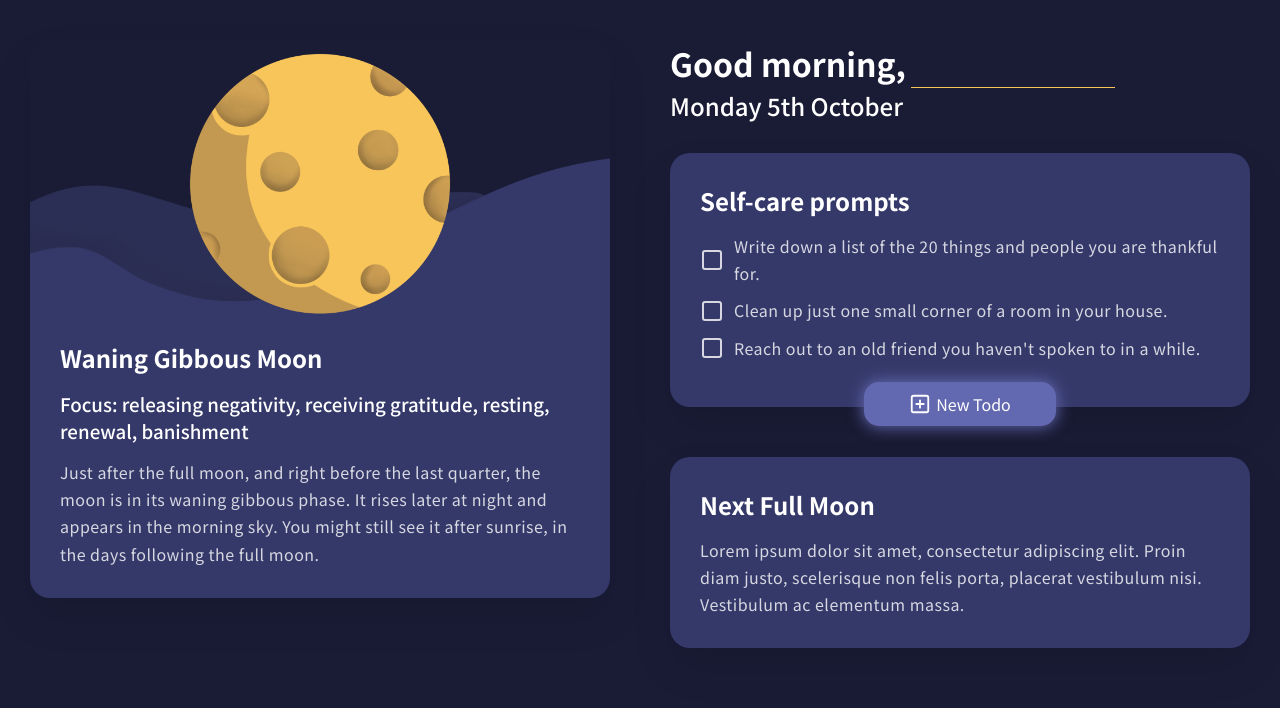
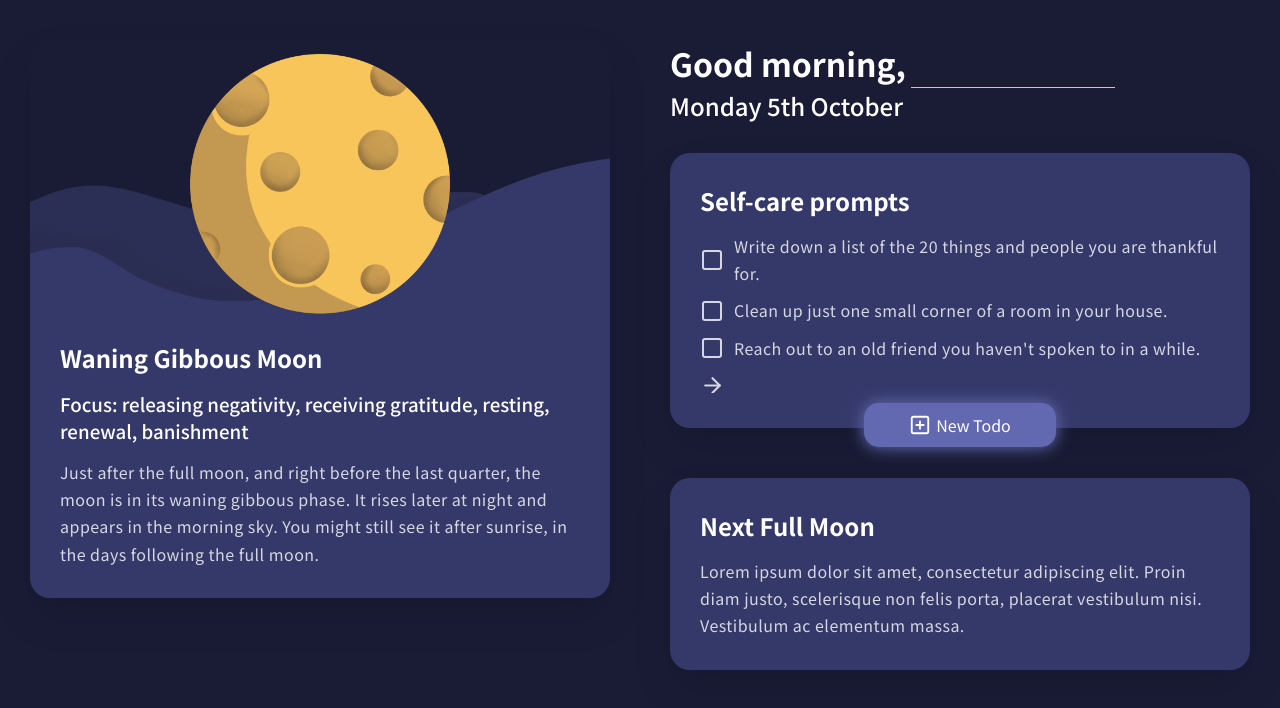
Before and after one commit to paulinemss/moonlight, a React (Create React App) app: page / in a window 1280 px wide. Both pictures are taken after a click on the button "New Todo". Shown: the top 708 px of the page. Built offline with nearby package versions, Linux system fonts and the light colour scheme.

Commit message:
Add feature to allow user to add their own prompts

```diff
--- a/src/components/Activities.js
+++ b/src/components/Activities.js
@@ -1,5 +1,5 @@
 import React from 'react';
-import { FiSquare, FiCheckSquare, FiPlusSquare } from 'react-icons/fi';
+import { FiSquare, FiCheckSquare, FiPlusSquare, FiArrowRight } from 'react-icons/fi';
 
 let usedTodos = [];
 
@@ -9,11 +9,18 @@ class Activities extends React.Component {
 
     this.state = {
       threeTodos: [],
-      completedTodos: []
+      completedTodos: [],
+      inputHidden: 'inputtodo__hidden',
+      inputValue: '',
+      userInput: [],
+      mergedTodos: []
     }
 
     this.getThreeTodos = this.getThreeTodos.bind(this)
     this.toggleCheckbox = this.toggleCheckbox.bind(this)
+    this.toggleTodosInput = this.toggleTodosInput.bind(this)
+    this.handleChange = this.handleChange.bind(this)
+    this.handleSubmit = this.handleSubmit.bind(this)
   }
 
   getThreeTodos (allTodos, moonPhase) {
@@ -51,6 +58,29 @@ class Activities extends React.Component {
     localStorage.setItem('completedTodos', JSON.stringify(completedTodos));
   }
 
+  toggleTodosInput () {
+    if (this.state.inputHidden === 'inputtodo__hidden') {
+      this.setState({ inputHidden: '' });
+    } else {
+      this.setState({ inputHidden: 'inputtodo__hidden' });
+    }
+  }
+
+  handleChange (event) {
+    this.setState({ inputValue: event.target.value });
+  }
+
+  handleSubmit (event) {
+    const { now } = this.props;
+    const today = `${now.getDate()}-${now.getMonth() + 1}-${now.getFullYear()}`;
+
+    const newUserInput = this.state.userInput.slice();
+    newUserInput.push(this.state.inputValue);
+
+    this.setState({ userInput: newUserInput });
+    localStorage.setItem(`userInput-${today}`, JSON.stringify(newUserInput));
+  }
+
   componentDidMount () {
     const { todos, moonPhase, now } = this.props;
     const today = `${now.getDate()}-${now.getMonth() + 1}-${now.getFullYear()}`;
@@ -62,13 +92,27 @@ class Activities extends React.Component {
     }
 
     // checking if three todos have already been rendered and saved to local storage today
-    const savedDailyTodos = JSON.parse(localStorage.getItem(today));
-    if (savedDailyTodos) {
-      this.setState({ threeTodos: savedDailyTodos })
+    const savedDailyTodos = JSON.parse(
+      localStorage.getItem(`threeToDos-${today}`)
+    );
+    const savedUserInput = JSON.parse(
+      localStorage.getItem(`userInput-${today}`)
+    );
+
+    if (savedDailyTodos && savedUserInput) {
+      const mergedTodos = savedDailyTodos.concat(savedUserInput);
+      this.setState({ threeTodos: savedDailyTodos });
+      this.setState({ userInput: savedUserInput });
+      this.setState({ mergedTodos: mergedTodos });
     } else {
       const threeTodos = this.getThreeTodos(todos, moonPhase);
       this.setState({ threeTodos: threeTodos })
-      localStorage.setItem(today, JSON.stringify(threeTodos));
+      localStorage.setItem(`threeToDos-${today}`, JSON.stringify(threeTodos));
+      if (savedUserInput) {
+        const mergedTodos = threeTodos.concat(savedUserInput);
+        this.setState({ userInput: savedUserInput });
+        this.setState({ mergedTodos: mergedTodos });
+      }
     }
 
     // checking if there are already completed daily todos
@@ -80,11 +124,23 @@ class Activities extends React.Component {
   }
 
   render () {
+
+    let selfCarePrompts = [];
+
+    if (this.state.mergedTodos.length > 0) {
+      selfCarePrompts = this.state.mergedTodos.slice();
+    } else {
+      selfCarePrompts = this.state.threeTodos.slice();
+    }
+
     return (
       <div>
+
         <h2>Self-care prompts</h2>
+
         <ul className='activity__all'>
-          {this.state.threeTodos.map((todo, index) => (
+
+          {selfCarePrompts.map((todo, index) => (
             this.state.completedTodos.includes(todo)
               ? <li key={index}>
                   <p className='activity__line'>
@@ -113,15 +169,39 @@ class Activities extends React.Component {
                   </p>
                 </li>
           ))}
+
+          <li className={this.state.inputHidden}>
+            <p className='activity__line'>
+              <div className='checkbox__wrapper'>
+                <button
+                  className='arrow__icon'
+                >
+                    <FiArrowRight />
+                </button>
+              </div>
+              <form className='inputtodo__form' onSubmit={this.handleSubmit}>
+                <input
+                  type='text'
+                  className='inputtodo__field'
+                  value={this.state.inputValue}
+                  onChange={this.handleChange}
+                />
+              </form>
+            </p>
+          </li>
+
         </ul>
+
         <div className='addtodo__wrapper'>
           <button
             className='addtodo__btn'
+            onClick={this.toggleTodosInput}
           >
               <span className='addtodo__icon'><FiPlusSquare /></span>
               <span>New Todo</span>
           </button>
         </div>
+
       </div>
     )
   }
--- a/src/data/moon.js
+++ b/src/data/moon.js
@@ -90,7 +90,7 @@ const data = {
       "Cleanse your space with sage or palo santo to release negativity.",
       "Buy yourself flowers to bring new harmony to your home.",
       "Enjoy a full day of resting reading your favorite book.",
-      "Show gratitude for everything you accomplished so far.",
+      "Show gratitude for everything you've accomplished so far.",
       "Practice saying no to bad relationships or a toxic work environment.",
       "Clean up just one small corner of a room in your house.",
       "Reach out to an old friend you haven't spoken to in a while.",
--- a/src/index.css
+++ b/src/index.css
@@ -194,6 +194,12 @@ ul {
 
 .activity__all {
   margin-bottom: -10px;
+  max-height: 20vh;
+  overflow-y: scroll;
+}
+
+::-webkit-scrollbar {
+  width: 0px;
 }
 
 .activity__line {
@@ -262,3 +268,33 @@ ul {
   margin-right: 5px;
   display: flex;
 }
+
+.inputtodo__hidden {
+  display: none;
+}
+
+.inputtodo__form {
+  flex-grow: 1;
+  margin-right: 40px;
+}
+
+.inputtodo__field {
+  background: none;
+  border: none;
+  outline: none;
+  border-bottom: 1px solid #fff;
+  color: #fff;
+  font-family: 'Noto Sans JP';
+  font-size: 16px;
+  width: 100%;
+}
+
+.arrow__icon {
+  background: none;
+  border: none;
+  outline: none;
+  color: #fff;
+  font-size: 25px;
+  padding: 0;
+  display: flex;
+}
```
